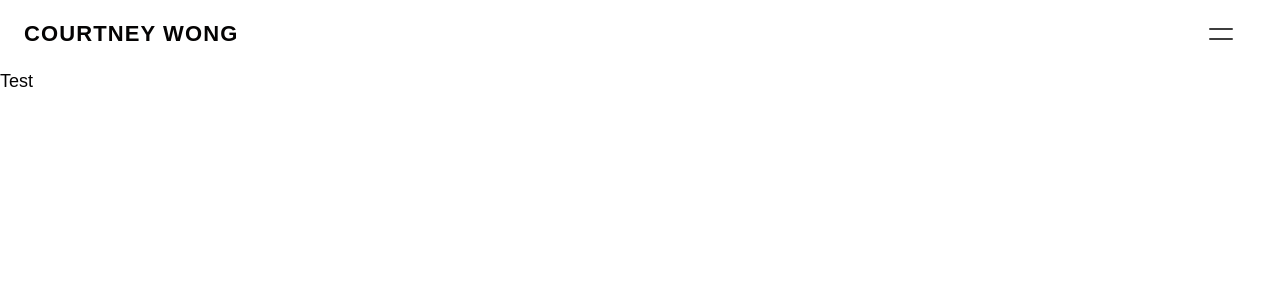
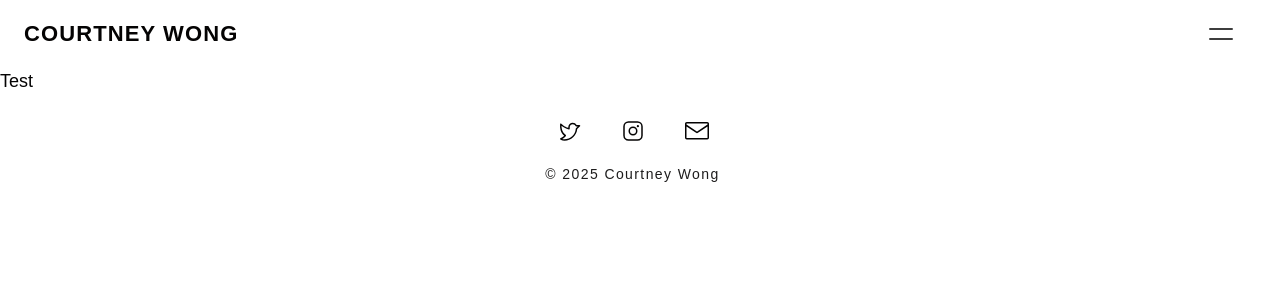
Before and after one commit to jwang9228/cwong-art-portfolio, a Next.js app: page /illustration in a window 1280 px wide. Shown: the top 300 px of the page. Built offline with nearby package versions, Linux system fonts and the light colour scheme; a web font is replaced by a local one.

Commit message:
Add page footer

```diff
--- a/src/app/components/RootLayout.jsx
+++ /dev/null
@@ -1,21 +0,0 @@
-import Header from './header/Header';
-import { useState, useEffect } from 'react';
-
-export default function RootLayout({children}) {
-  const [mounted, setMounted] = useState(false);
-
-  useEffect(() => {
-    setMounted(true);
-  }, []);
-
-  if (!mounted) return;
-
-  return (
-    <div className='relative w-screen h-screen overflow-y-auto'>
-      <Header />
-      <main className='w-full h-full'>
-        {children}
-      </main>
-    </div>
-  );
-}
--- a/src/app/components/RootPage.tsx
+++ b/src/app/components/RootPage.tsx
@@ -1,42 +1,13 @@
 import Hero from './hero/Hero';
-import Image from 'next/image';
-import Fade from './utils/Fade';
-import { motion, Variants } from 'motion/react';
-import { LANDING_IMAGE_URL } from '../lib/constants';
 import HeroGallery from './hero/HeroGallery';
 import PageWrapper from './utils/PageWrapper';
-
-const PAGE_STAGGER = 0.2;
-const PAGE_DELAY = 0.2;
-const PAGE_VARIANTS: Variants = {
-	hidden: { opacity: 0 },
-	show: {
-		opacity: 1,
-		transition: {
-			staggerChildren: PAGE_STAGGER,
-			delayChildren: PAGE_DELAY
-		}
-	}
-};
 
 export default function RootPage() {
 	return (
 		<PageWrapper>
-			<Fade type='in' className='relative w-full h-[35dvh]'>
-				<Image
-					src={LANDING_IMAGE_URL}
-					alt='Portfolio Banner'
-					fill
-					priority
-					className='object-cover object-center'
-				/>
-			</Fade>
-
-			<div className='layout-px layout-py'>
-				<Hero>
-					<HeroGallery />
-				</Hero>
-			</div>
+			<Hero>
+				<HeroGallery />
+			</Hero>
 		</PageWrapper>
 	)
 }
--- /dev/null
+++ b/src/app/components/hero/Banner.tsx
@@ -0,0 +1,17 @@
+import { LANDING_IMAGE_URL } from '../../lib/constants';
+import Image from 'next/image';
+import Fade from '../utils/Fade';
+
+export default function Banner() {
+  return (
+    <Fade type='in' className='relative w-full h-[35dvh]'>
+      <Image
+        src={LANDING_IMAGE_URL}
+        alt='Portfolio Banner'
+        fill
+        priority
+        className='object-cover object-center'
+      />
+    </Fade>
+  )
+}
--- a/src/app/components/hero/Hero.tsx
+++ b/src/app/components/hero/Hero.tsx
@@ -4,6 +4,7 @@ import { EMAIL, JOB_TITLES } from '../../lib/constants';
 import { motion } from 'motion/react';
 import Fade from '../utils/Fade';
 import Link from 'next/link';
+import Banner from './Banner';
 
 const HERO_VARIANTS = {
 	hidden: {},
@@ -16,9 +17,12 @@ const HERO_VARIANTS = {
 
 export default function Hero({ children }: { children: React.ReactNode }) {
 	return (
+		<>
+			<Banner />
+
 			<motion.section
 				variants={HERO_VARIANTS}
-			className='flex flex-col items-center gap-y-xl text-center'
+				className='flex flex-col items-center gap-y-xl text-center layout-px layout-py'
 			>
 				<div className='flex flex-col items-center gap-y-base'>
 					{JOB_TITLES.map(title => (
@@ -44,5 +48,6 @@ export default function Hero({ children }: { children: React.ReactNode }) {
 
 				{children}
 			</motion.section>
+		</>
 	)
 }
--- a/src/app/components/hero/HeroGallery.tsx
+++ b/src/app/components/hero/HeroGallery.tsx
@@ -19,7 +19,7 @@ export default async function HeroGallery() {
     .execute();
 
   return (
-    <section className='flex flex-col w-full gap-y-9 tablet:gap-y-xl'>
+    <section className='flex flex-col w-full gap-y-base'>
       {resources.map((art: any) => (
         <div key={art.asset_id} className='relative w-full h-[30vh]'>
           <Image
--- /dev/null
+++ b/src/app/components/navigation/Footer.tsx
@@ -0,0 +1,29 @@
+import Link from 'next/link';
+import { COPYRIGHT, SOCIALS } from '../../lib/constants';
+
+export default function Footer() {
+  return (
+    <footer className='flex flex-col items-center layout-px py-base gap-y-5'>
+      <div className='flex justify-start items-center gap-x-10'>
+        {SOCIALS.map(social => {
+          const Icon = social.icon
+
+          return (
+            <Link
+              key={social.href}
+              href={social.href}
+              target='_blank'
+              rel='noopener noreferrer'
+            >
+              <Icon size={24} className='text-primary hover:text-accent
+                transition-colors duration-300' />
+            </Link>
+          )
+        })}
+      </div>
+      <span className='text-xs text-primary/90 font-normal'>
+        {COPYRIGHT}
+      </span>
+    </footer>
+  )
+}
--- a/src/app/globals.css
+++ b/src/app/globals.css
@@ -87,7 +87,7 @@
 }
 
 @utility layout-px {
-  @apply px-5 tablet:px-6 laptop:px-8 max-w-7xl mx-auto w-full;
+  @apply px-4;
 }
 
 @utility layout-py {
--- a/src/app/layout.tsx
+++ b/src/app/layout.tsx
@@ -2,6 +2,7 @@ import { Rethink_Sans, Philosopher } from 'next/font/google';
 import { Metadata, Viewport } from 'next';
 import { ReactNode } from 'react';
 import PageHeader from './components/navigation/PageHeader';
+import Footer from './components/navigation/Footer';
 import './globals.css';
 
 const rethinkSans = Rethink_Sans({
@@ -37,6 +38,7 @@ export default function Layout({ children } : { children: ReactNode }) {
       <body className='flex flex-col font-base antialiased'>
         <PageHeader />
         {children}
+        <Footer />
       </body>
     </html>
   );
--- a/src/app/lib/constants.tsx
+++ b/src/app/lib/constants.tsx
@@ -5,8 +5,9 @@ import { PiTwitterLogo, PiInstagramLogo } from 'react-icons/pi';
 export const PORTFOLIO_NAME = 'Courtney Wong';
 export const EMAIL = 'cwongart@gmail.com';
 export const JOB_TITLES = ['Character Design', 'Illustration', 'Concept Art'];
+export const COPYRIGHT = `\u00A9 ${new Date().getFullYear()} ${PORTFOLIO_NAME}`;
 
-export const LANDING_IMAGE_URL = 'https://res.cloudinary.com/dosmteb0a/image/upload/v1780127439/landing_lr9emr.jpg';
+export const LANDING_IMAGE_URL = 'https://res.cloudinary.com/cwong-art-portfolio/image/upload/v1780127439/landing_lr9emr.jpg';
 
 export interface NavItem {
   label: string,
```
Also changed, not shown: 1 other file (tests, documents, lock files or other folders). Lines whose indentation alone changed are shown as unchanged.
